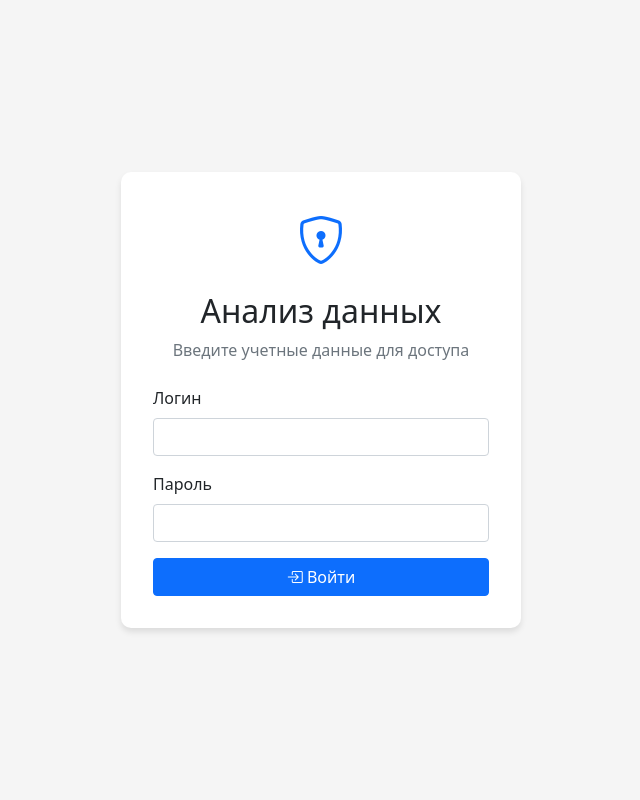
After one commit to amalgammus/CorpSA, a Flask app: page /login in a window 1280 px wide. The commit adds this page. Shown: the whole page, without its empty margins (319-959 px from the left). Run offline with Flask 3, Linux system fonts and the light colour scheme; some libraries are stand-ins or nearby versions.

Commit message:
optimization, css, js add login

```diff
--- a/app.py
+++ b/app.py
@@ -1,15 +1,27 @@
 import re
 from contextlib import contextmanager
 from io import BytesIO
+from functools import wraps
 
 import pandas as pd
 import psycopg2
 from dateutil.parser import parse
-from flask import Flask, render_template, jsonify, request, make_response
+from flask import Flask, render_template, jsonify, request, make_response, session, redirect, url_for
 
 from config import config
 
 app = Flask(__name__, static_folder='static', template_folder='templates')
+app.secret_key = config.SECRET_KEY
+
+
+def login_required(f):
+    @wraps(f)
+    def decorated_function(*args, **kwargs):
+        if not session.get('logged_in'):
+            return redirect(url_for('login'))
+        return f(*args, **kwargs)
+
+    return decorated_function
 
 
 @contextmanager
@@ -69,12 +81,36 @@ def sanitize_filename(filename):
         return "exported_data.xlsx"
 
 
+@app.route('/login', methods=['GET', 'POST'])
+def login():
+    if request.method == 'POST':
+        username = request.form.get('username')
+        password = request.form.get('password')
+
+        if username == config.AUTH_USERNAME and password == config.AUTH_PASSWORD:
+            session['logged_in'] = True
+            session.permanent = True  # Сессия будет постоянной
+            return redirect(url_for('dashboard'))
+        else:
+            return render_template('login.html', error='Неверные учетные данные')
+
+    return render_template('login.html')
+
+
+@app.route('/logout')
+def logout():
+    session.pop('logged_in', None)
+    return redirect(url_for('login'))
+
+
 @app.route('/')
+@login_required
 def dashboard():
     return render_template('dashboard.html')
 
 
 @app.route('/api/organizations')
+@login_required
 def get_organizations():
     try:
         filter_corp = request.args.get('filter_corp', 'true') == 'true'
@@ -96,6 +132,7 @@ def get_organizations():
 
 
 @app.route('/api/data')
+@login_required
 def get_data():
     try:
         # Получаем параметры из request
@@ -159,6 +196,7 @@ def get_data():
 
 
 @app.route('/api/export')
+@login_required
 def export_data():
     try:
         # Получаем параметры
--- a/config.py
+++ b/config.py
@@ -11,6 +11,11 @@ class Config:
     DB_PASSWORD = os.getenv('DB_PASSWORD', 'admin')
     DB_PORT = os.getenv('DB_PORT', '5432')
 
+    # Настройки авторизации
+    AUTH_USERNAME = os.getenv('AUTH_USERNAME', 'admin')
+    AUTH_PASSWORD = os.getenv('AUTH_PASSWORD', 'password')
+    SECRET_KEY = os.getenv('SECRET_KEY', 'your-secret-key-change-in-production')
+
     @property
     def db_config(self):
         return {
--- a/templates/includes/_chart_container.html
+++ b/templates/includes/_chart_container.html
@@ -1,4 +1,5 @@
-<div class="card" id="chartContainer">
+<!-- _chart_container.html -->
+<div class="card filter-card" id="chartContainer">
     <div class="card-header bg-light">
         <h5 class="card-title mb-0">Графики данных</h5>
     </div>
--- a/templates/includes/_data_table.html
+++ b/templates/includes/_data_table.html
@@ -1,4 +1,5 @@
-<div class="card" id="tableContainer">
+<!-- _data_table.html -->
+<div class="card filter-card" id="tableContainer">
     <div class="card-header bg-light">
         <h5 class="card-title mb-0">Таблица данных</h5>
     </div>
--- a/templates/includes/_filter_card.html
+++ b/templates/includes/_filter_card.html
@@ -4,7 +4,7 @@
             <div class="row g-3">
                 <div class="col-md-6">
                     <label class="form-label">Организация *</label>
-                    <select id="organization" class="form-select enhanced-select" required>
+                    <select id="organization" class="form-select" required>
                         <option value="" selected disabled>Выберите или начните вводить...</option>
                     </select>
                 </div>
--- /dev/null
+++ b/templates/login.html
@@ -0,0 +1,61 @@
+<!DOCTYPE html>
+<html lang="ru">
+<head>
+    <meta charset="UTF-8">
+    <meta name="viewport" content="width=device-width, initial-scale=1.0">
+    <title>Вход в систему</title>
+    <link href="https://cdn.jsdelivr.net/npm/bootstrap@5.1.3/dist/css/bootstrap.min.css" rel="stylesheet">
+    <link rel="stylesheet" href="https://cdn.jsdelivr.net/npm/bootstrap-icons@1.10.0/font/bootstrap-icons.css">
+    <style>
+        body {
+            background-color: #f5f5f5;
+            height: 100vh;
+            display: flex;
+            align-items: center;
+            justify-content: center;
+        }
+        .login-card {
+            width: 100%;
+            max-width: 400px;
+            padding: 2rem;
+            border-radius: 10px;
+            box-shadow: 0 4px 6px rgba(0,0,0,0.1);
+            background: white;
+        }
+    </style>
+</head>
+<body>
+    <div class="login-card">
+        <div class="text-center mb-4">
+            <i class="bi bi-shield-lock" style="font-size: 3rem; color: #0d6efd;"></i>
+            <h2 class="mt-3">Анализ данных</h2>
+            <p class="text-muted">Введите учетные данные для доступа</p>
+        </div>
+
+        {% if error %}
+        <div class="alert alert-danger alert-dismissible fade show" role="alert">
+            {{ error }}
+            <button type="button" class="btn-close" data-bs-dismiss="alert"></button>
+        </div>
+        {% endif %}
+
+        <form method="POST">
+            <div class="mb-3">
+                <label for="username" class="form-label">Логин</label>
+                <input type="text" class="form-control" id="username" name="username" required autocomplete="username">
+            </div>
+
+            <div class="mb-3">
+                <label for="password" class="form-label">Пароль</label>
+                <input type="password" class="form-control" id="password" name="password" required autocomplete="current-password">
+            </div>
+
+            <button type="submit" class="btn btn-primary w-100">
+                <i class="bi bi-box-arrow-in-right"></i> Войти
+            </button>
+        </form>
+    </div>
+
+    <script src="https://cdn.jsdelivr.net/npm/bootstrap@5.1.3/dist/js/bootstrap.bundle.min.js"></script>
+</body>
+</html>
```
Also changed, not shown: static/css/main.css (+100 -0 lines), static/js/main.js (+7 -0 lines), templates/dashboard.html (+6 -1 lines).
